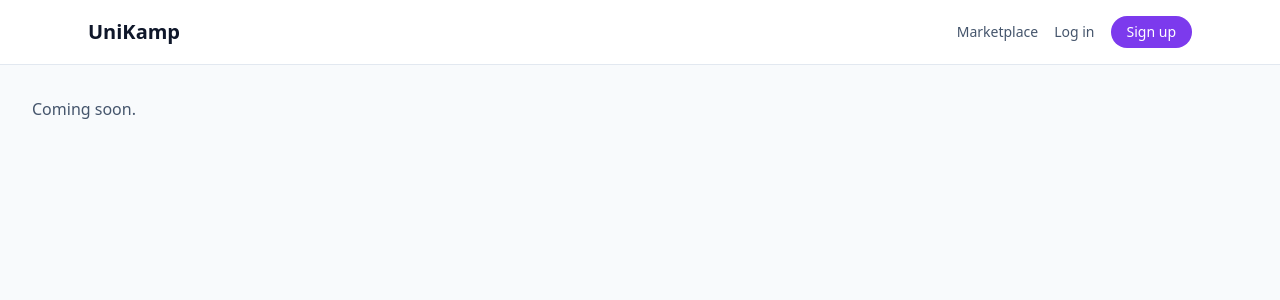
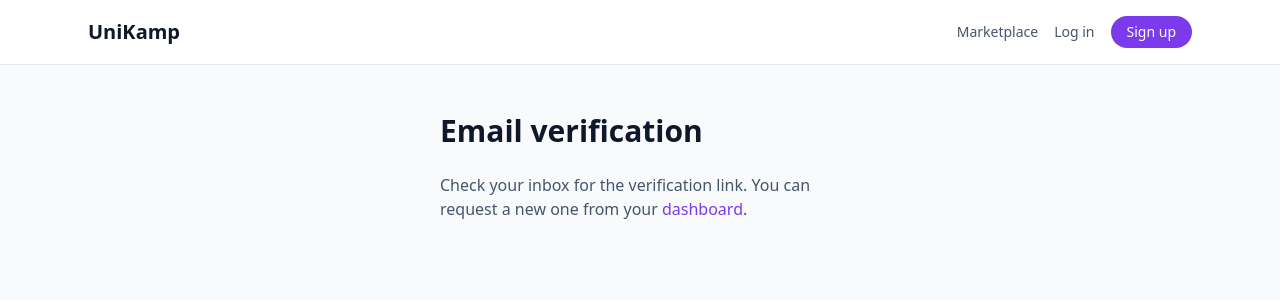
Before and after one commit to robelyinager12-web/CumpasMarkatPlace, a Next.js app in the folder apps/web/: page /auth/verify-email in a window 1280 px wide. Shown: the top 300 px of the page. Built offline with nearby package versions, Linux system fonts and the light colour scheme; no server answers.

Commit message:
feat(web): email verification page

```diff
--- a/apps/web/src/app/auth/verify-email/page.tsx
+++ b/apps/web/src/app/auth/verify-email/page.tsx
@@ -1,3 +1,25 @@
-export default function Page() {
-  return <main className="p-8 text-slate-600">Coming soon.</main>
+import type { Metadata } from 'next'
+import Link from 'next/link'
+import { VerifyEmailStatus } from '@/components/forms/VerifyEmailStatus'
+
+export const metadata: Metadata = { title: 'Verify email' }
+
+export default async function VerifyEmailPage({ searchParams }: { searchParams: Promise<{ token?: string }> }) {
+  const { token } = await searchParams
+  return (
+    <main className="mx-auto max-w-md px-6 py-12">
+      <h1 className="mb-6 text-3xl font-bold text-brand-navy">Email verification</h1>
+      {token ? (
+        <VerifyEmailStatus token={token} />
+      ) : (
+        <p className="text-slate-600">
+          Check your inbox for the verification link. You can request a new one from your{' '}
+          <Link href="/dashboard" className="font-medium text-brand-purple hover:underline">
+            dashboard
+          </Link>
+          .
+        </p>
+      )}
+    </main>
+  )
 }
```
